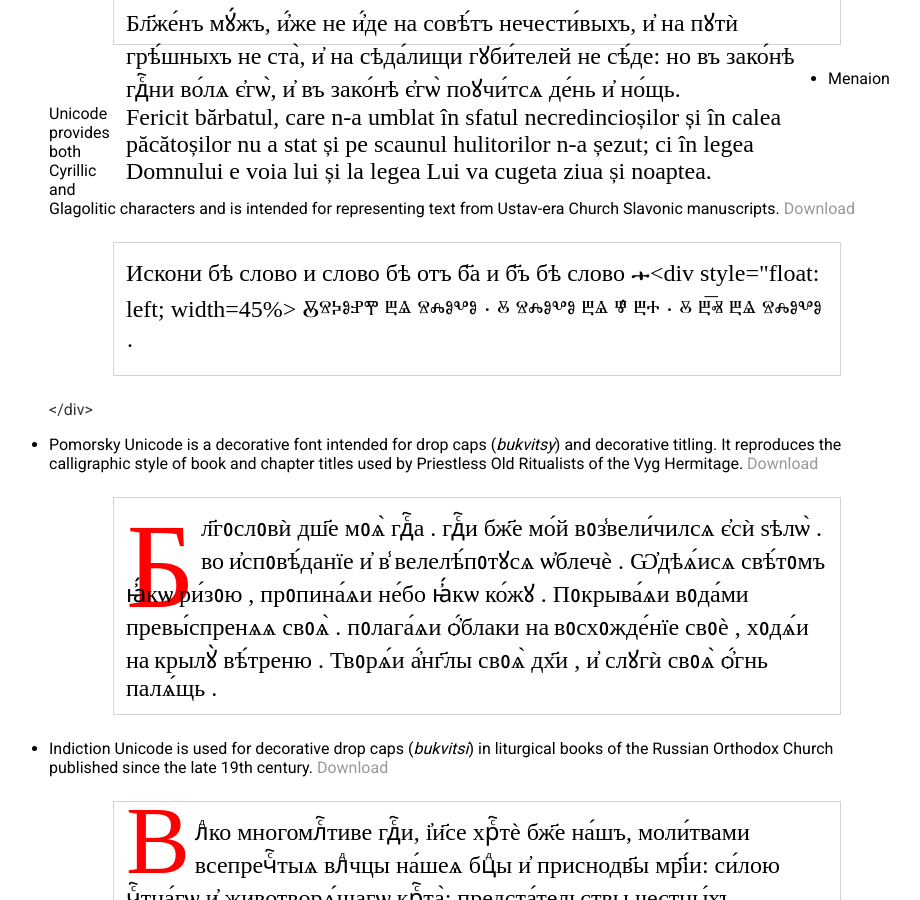
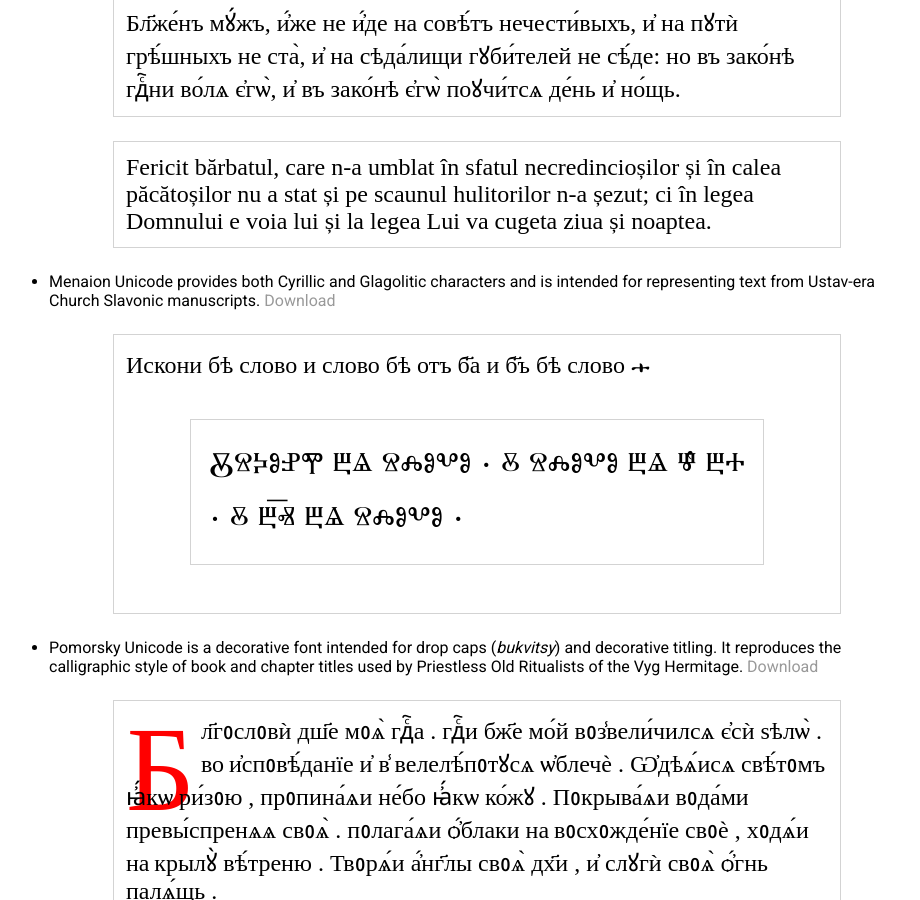
Before and after one commit to slavonic/slavonic.github.io, a Jekyll site: the page built from fonts.md, in a window 1280 px wide and 900 px high, scrolled down 788 px. Shown: the whole window, without its empty margins (183-1103 px from the left). Built offline with Jekyll 4.4.1, drawn with Linux system fonts in a browser that asks for light colours; some web fonts are replaced; our own code applies the rules of GitHub Pages for plain Markdown files.

Commit message:
Update fonts.md

```diff
--- a/fonts.md
+++ b/fonts.md
@@ -34,24 +34,19 @@
   working with multilingual academic editions.
   [Download](http://www.ponomar.net/files/MonomakhUnicode.zip)
   <div class="monomakh sample" contenteditable="true">
-    <div style="float: left; width=45%">
-      Бл҃же́нъ мꙋ́жъ, и҆́же не и҆́де на совѣ́тъ нечести́выхъ, и҆ на пꙋтѝ грѣ́шныхъ не ста̀, и҆ на сѣда́лищи гꙋби́телей не сѣ́де: но въ зако́нѣ гдⷭ҇ни во́лѧ є҆гѡ̀, и҆ въ зако́нѣ є҆гѡ̀ поꙋчи́тсѧ де́нь и҆ но́щь.
-    </div>
-    <div style="float: right; width=45%">
-      Fericit bărbatul, care n-a umblat în sfatul necredincioșilor și în calea păcătoșilor nu a stat și pe scaunul hulitorilor n-a șezut; ci în legea Domnului e voia lui și la legea Lui va cugeta ziua și noaptea.
-    </div>
+    Бл҃же́нъ мꙋ́жъ, и҆́же не и҆́де на совѣ́тъ нечести́выхъ, и҆ на пꙋтѝ грѣ́шныхъ не ста̀, и҆ на сѣда́лищи гꙋби́телей не сѣ́де: но въ зако́нѣ гдⷭ҇ни во́лѧ є҆гѡ̀, и҆ въ зако́нѣ є҆гѡ̀ поꙋчи́тсѧ де́нь и҆ но́щь.
+  </div>
+  <div class="monomakh sample" contenteditable="true">
+    Fericit bărbatul, care n-a umblat în sfatul necredincioșilor și în calea păcătoșilor nu a stat și pe scaunul hulitorilor n-a șezut; ci în legea Domnului e voia lui și la legea Lui va cugeta ziua și noaptea.
   </div>
 
 * Menaion Unicode provides both Cyrillic and Glagolitic characters and is intended for representing text from Ustav-era
   Church Slavonic manuscripts.
   [Download](http://www.ponomar.net/files/MenaionUnicode.zip)
   <div class="menaion sample" contenteditable="true">
-    <div style="float: left; width=45%">
-       Искони бѣ слово и слово бѣ отъ б҃а и б҃ъ бѣ слово  𝀏
-     </div>
-     <div style="float: left; width=45%>
-        Ⰻⱄⰽⱁⱀⰹ ⰱⱑ ⱄⰾⱁⰲⱁ  · ⰻ ⱄⰾⱁⰲⱁ  ⰱⱑ ⱋ̔ ⰱⰰ  · ⰻ ⰱ͞ⱏ ⰱⱑ  ⱄⰾⱁⰲⱁ  ·
-     </div>
+     Искони бѣ слово и слово бѣ отъ б҃а и б҃ъ бѣ слово  𝀏
+  <div class="menaion sample" contenteditable="true">
+      Ⰻⱄⰽⱁⱀⰹ ⰱⱑ ⱄⰾⱁⰲⱁ  · ⰻ ⱄⰾⱁⰲⱁ  ⰱⱑ ⱋ̔ ⰱⰰ  · ⰻ ⰱ͞ⱏ ⰱⱑ  ⱄⰾⱁⰲⱁ  ·
   </div>
 
 * Pomorsky Unicode is a decorative font intended for drop caps (<i>bukvitsy</i>) and decorative titling. It reproduces the
```
